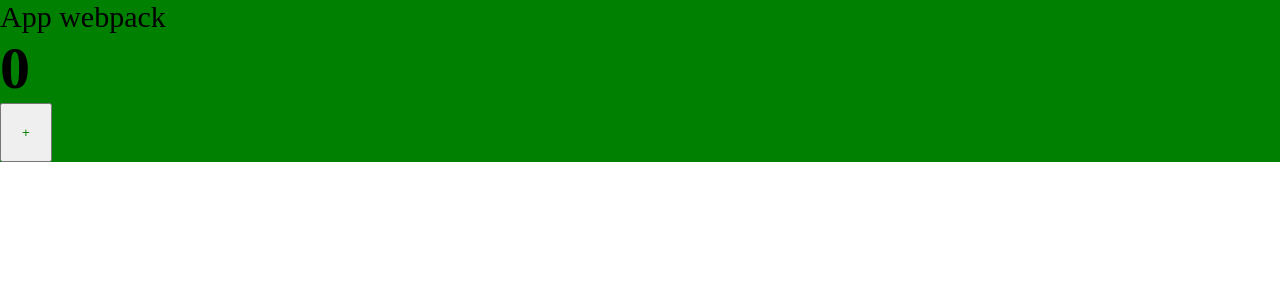
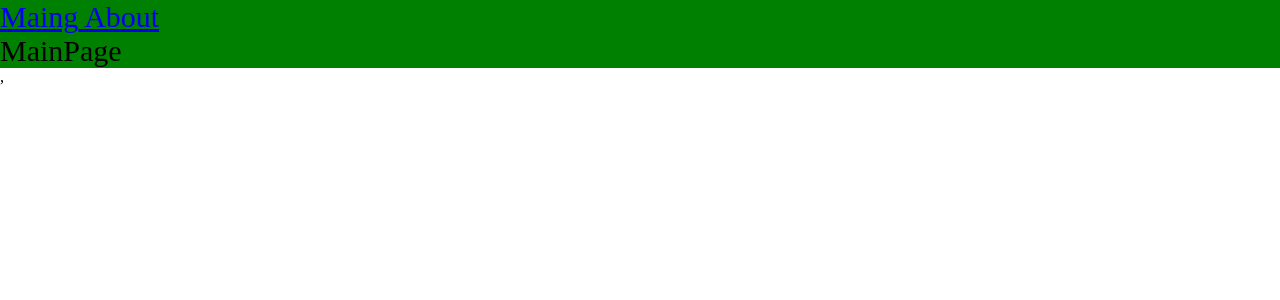
Before and after one commit to texasjkee/product_project, a React app: page / in a window 1280 px wide. Shown: the top 300 px of the page. Built offline with nearby package versions, Linux system fonts and the light colour scheme.

Commit message:
add: react-router-dom and lazy/suspense

```diff
--- a/package.json
+++ b/package.json
@@ -4,7 +4,7 @@
   "description": "",
   "main": "index.js",
   "scripts": {
-    "start": "webpack serve --env port=300 ",
+    "start": "webpack serve --env port=3000 ",
     "build:prod": "webpack --env mode=production",
     "build:dev": "webpack --env mode=development"
   },
@@ -15,6 +15,7 @@
     "@types/node": "^17.0.21",
     "@types/react": "^17.0.39",
     "@types/react-dom": "^17.0.11",
+    "@types/react-router-dom": "^5.3.3",
     "@types/webpack": "^5.28.0",
     "@types/webpack-dev-server": "^4.7.2",
     "css-loader": "^6.6.0",
@@ -32,6 +33,7 @@
   },
   "dependencies": {
     "react": "^17.0.2",
-    "react-dom": "^17.0.2"
+    "react-dom": "^17.0.2",
+    "react-router-dom": "^6.2.1"
   }
 }
--- a/src/App.tsx
+++ b/src/App.tsx
@@ -1,4 +1,8 @@
-import { Counter } from "./components/Counter";
+import { Suspense } from "react";
+import { Route, Routes, Link } from "react-router-dom";
+
+import { MainPageAsync } from "./pages/MainPage/MainPage.async";
+import { AboutPageAsync } from "./pages/AboutPage/AboutPage.async";
 
 import './index.scss';
 
@@ -6,8 +10,14 @@
 
     return (
         <div className="app">
-        <span>App webpack</span>
-            <Counter />
+            <Link to={'/'}>Maing</Link>
+            <Link to={'/about'}> About</Link>
+            <Suspense fallback={<div>Loading ...</div>}>
+                <Routes>
+                    <Route path={'/about'} element={<AboutPageAsync />} />
+                    <Route path={'/'} element={<MainPageAsync />} />
+                </Routes>
+            </Suspense>
         </div>
     )
 }
--- a/src/index.tsx
+++ b/src/index.tsx
@@ -1,8 +1,11 @@
 import { render } from "react-dom";
+import { BrowserRouter } from "react-router-dom";
 
 import App from "./App";
 
 render(
-    <App/>,
+    <BrowserRouter>
+        <App />,
+    </BrowserRouter>,
     document.getElementById('root')
 )
--- /dev/null
+++ b/src/pages/AboutPage/AboutPage.async.tsx
@@ -0,0 +1,3 @@
+import { lazy } from 'react';
+
+export const AboutPageAsync = lazy(() => import('./AboutPage'));
--- /dev/null
+++ b/src/pages/AboutPage/AboutPage.tsx
@@ -0,0 +1,5 @@
+export default function AboutPage() {
+    return (
+        <div>AboutPage</div>
+    )
+}
--- /dev/null
+++ b/src/pages/MainPage/MainPage.async.tsx
@@ -0,0 +1,9 @@
+import { lazy } from 'react';
+
+// export const MainPageAsync = lazy(() => import('./MainPage'));
+
+// Loading simulation
+export const MainPageAsync = lazy(() => new Promise(resolve => {
+    // @ts-ignore
+    setTimeout(() => resolve(import('./MainPage')), 1500)
+}));
--- /dev/null
+++ b/src/pages/MainPage/MainPage.tsx
@@ -0,0 +1,5 @@
+export default function MainPage() {
+  return (
+    <div>MainPage</div>
+  )
+}
--- a/tsconfig.json
+++ b/tsconfig.json
@@ -5,7 +5,7 @@
     // Однако это не означает, что теперь вовсе нельзя использовать any.
     // Это означает лишь, что в подобных ситуация разработчик должен явно писать any,
     "noImplicitAny": true,
-    "module": "es6",
+    "module": "ESNext",
     // В какую спецификацию компилируем: для поддержки большинства браузеров
     "target": "es5",
     "jsx": "react-jsx",
```
Also changed, not shown: 3 other files (tests, documents, lock files or other folders).
